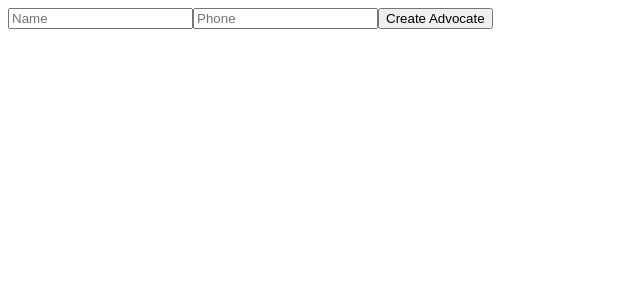
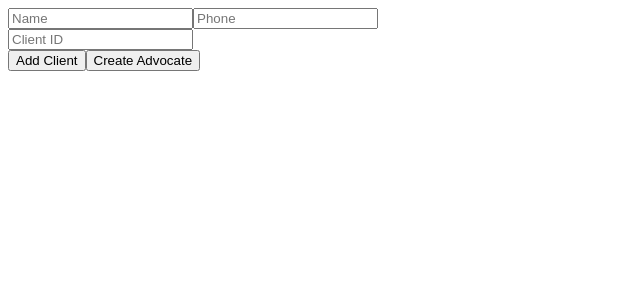
Before and after one commit to VespertineWeb/appjud, a Next.js app: page /advogados in a window 1280 px wide. Shown: the top 300 px of the page, without its empty margins (0-640 px from the left). Built offline with nearby package versions, Linux system fonts and the light colour scheme.

Commit message:
ajuste ad function

```diff
--- a/pages/advogados.js
+++ b/pages/advogados.js
@@ -4,7 +4,17 @@ import axios from 'axios';
 const AdvocatesPage = () => {
   const [name, setName] = useState('');
   const [phone, setPhone] = useState('');
-  const [clients, setClients] = useState(['5f8f8c44b54764421b716bd7']); // Exemplo de ID de cliente
+  const [clients, setClients] = useState(['']); // Inicialmente um array com um campo vazio
+
+  const handleClientChange = (index, value) => {
+    const newClients = [...clients];
+    newClients[index] = value;
+    setClients(newClients);
+  };
+
+  const addClientField = () => {
+    setClients([...clients, '']);
+  };
 
   const handleSubmit = async (e) => {
     e.preventDefault();
@@ -34,6 +44,19 @@ const AdvocatesPage = () => {
         value={phone}
         onChange={(e) => setPhone(e.target.value)}
       />
+      {clients.map((client, index) => (
+        <div key={index}>
+          <input
+            type="text"
+            placeholder="Client ID"
+            value={client}
+            onChange={(e) => handleClientChange(index, e.target.value)}
+          />
+        </div>
+      ))}
+      <button type="button" onClick={addClientField}>
+        Add Client
+      </button>
       <button type="submit">Create Advocate</button>
     </form>
   );
```
